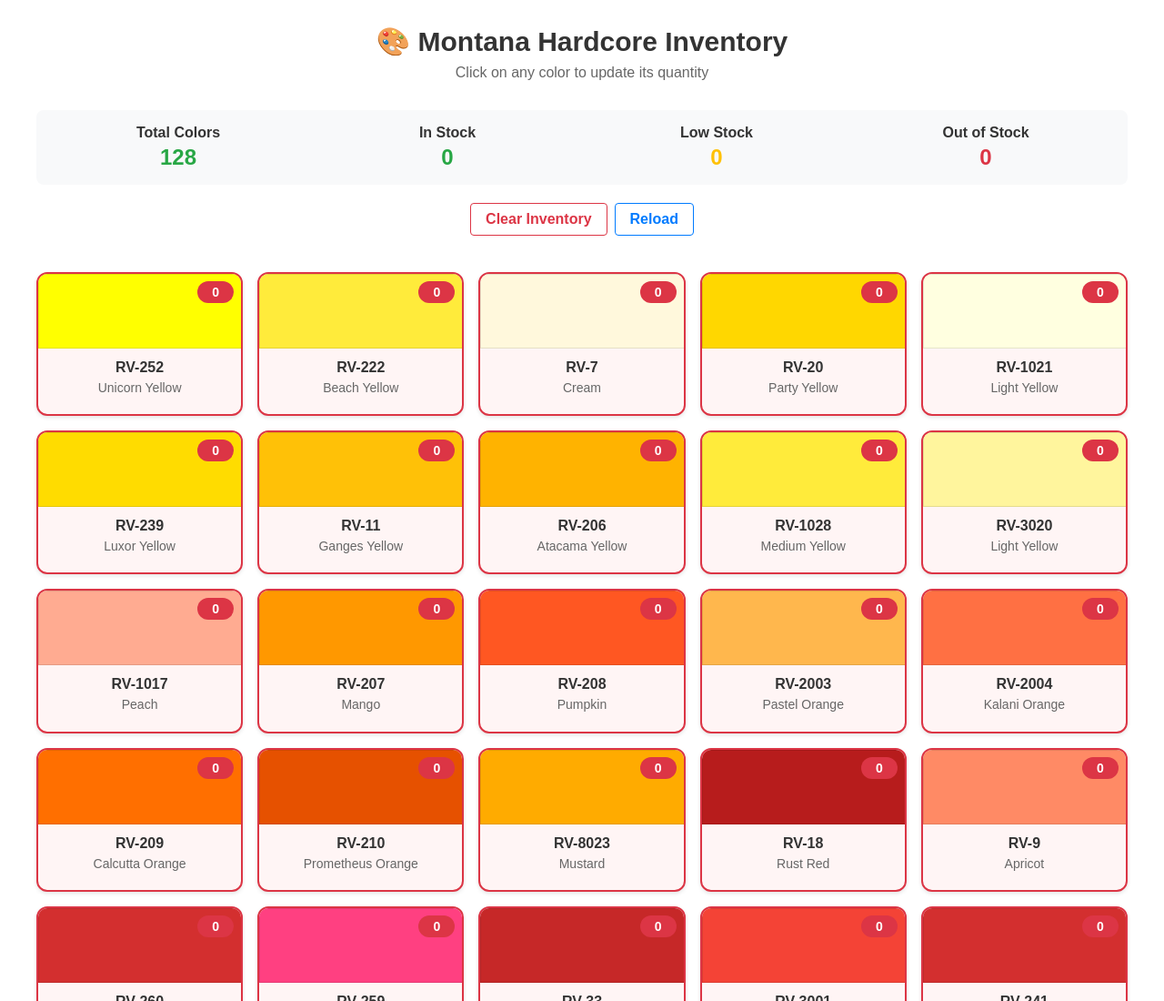
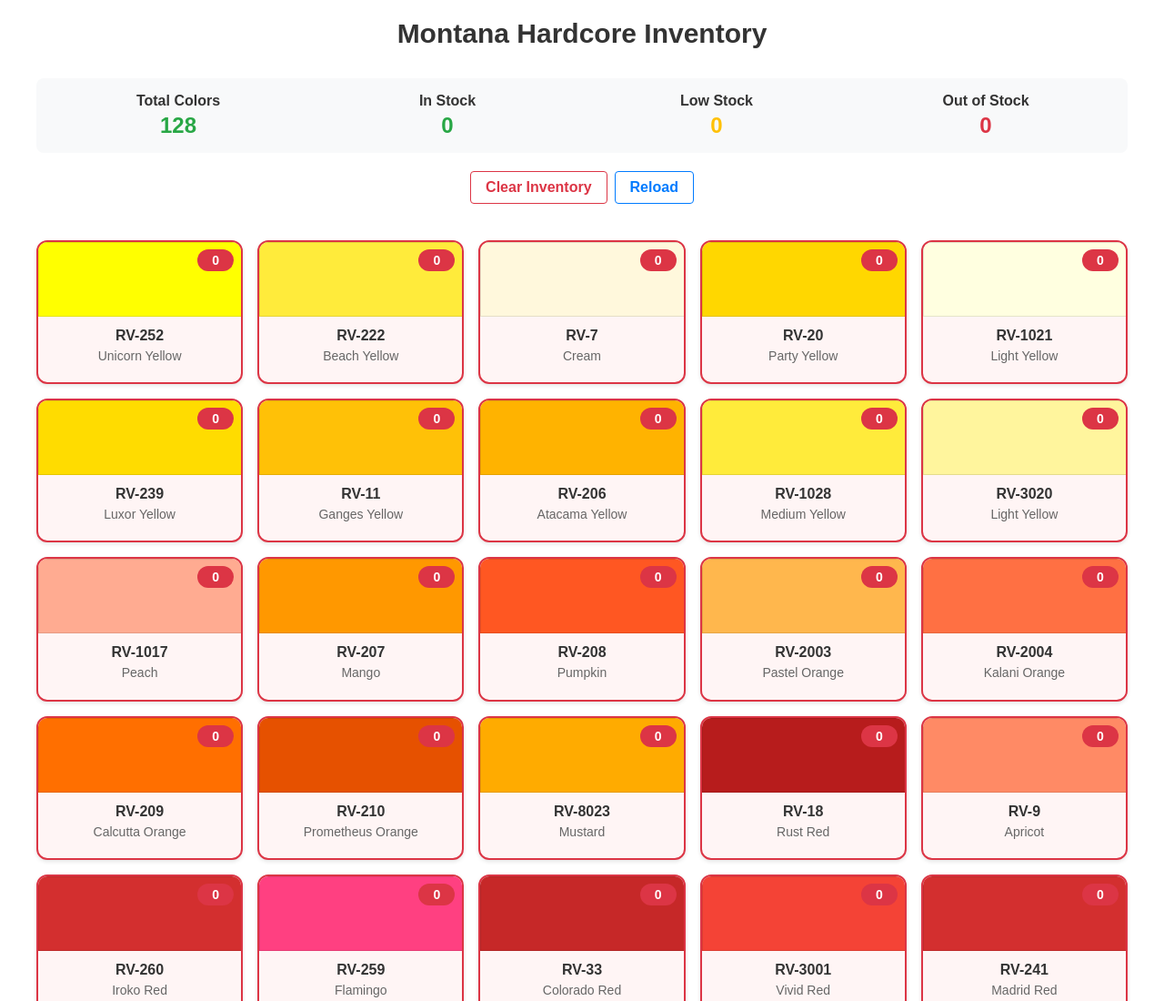
Before and after one commit to gabrieledarrigo/mtn-warehouse, a website built with Vite: page index.html in a window 1280 px wide. Shown: the top 1100 px of the page at 91% size. Built offline with nearby package versions, Linux system fonts and the light colour scheme.

Commit message:
Remove the subtitle

```diff
--- a/src/components/AppHeader.ts
+++ b/src/components/AppHeader.ts
@@ -7,19 +7,12 @@
 
 export interface AppHeaderProps {
   title: string;
-  subtitle: string;
-  emoji?: string;
 }
 
-export const AppHeader = ({
-  title,
-  subtitle,
-  emoji = '🎨',
-}: AppHeaderProps) => {
+export const AppHeader = ({ title }: AppHeaderProps) => {
   return html`
     <header class="app-header">
-      <h1 class="title">${emoji} ${title}</h1>
-      <p class="subtitle">${subtitle}</p>
+      <h1 class="title">${title}</h1>
     </header>
   `;
 };
--- a/src/components/AppLayout.ts
+++ b/src/components/AppLayout.ts
@@ -14,7 +14,6 @@
 export interface AppLayoutProps {
   // Header props
   title: string;
-  subtitle: string;
 
   // Stats props
   totalColors: number;
@@ -37,7 +36,6 @@
 
 export const AppLayout = ({
   title,
-  subtitle,
   totalColors,
   inventory,
   onClearInventory,
@@ -53,7 +51,6 @@
     <div class="app-container">
       ${AppHeader({
         title,
-        subtitle,
       })}
       ${InventoryStats({
         totalColors,
--- a/src/main.ts
+++ b/src/main.ts
@@ -59,7 +59,6 @@
   const appTemplate = html`
     ${AppLayout({
       title: 'Montana Hardcore Inventory',
-      subtitle: 'Click on any color to update its quantity',
       totalColors: MONTANA_COLORS.length,
       inventory,
       onClearInventory: handleClearInventory,
--- a/src/styles/layout.css
+++ b/src/styles/layout.css
@@ -1,12 +1,17 @@
 /**
  * Main Application Layout Styles
  */
+
+body {
+  margin: 0;
+  font-family: var(--font-family-base);
+  color: var(--color-text-primary);
+}
 
 .app-container {
   max-width: var(--container-max-width);
   margin: 0 auto;
   padding: var(--space-lg);
-  font-family: var(--font-family-base);
 }
 
 .app-header {
@@ -18,12 +23,6 @@
     font-size: var(--font-size-3xl);
     font-weight: var(--font-weight-bold);
     margin: 0 0 var(--space-sm) 0;
-  }
-
-  .subtitle {
-    color: var(--color-text-secondary);
-    font-size: var(--font-size-base);
-    margin: 0 0 var(--space-xl) 0;
   }
 }
 
```
